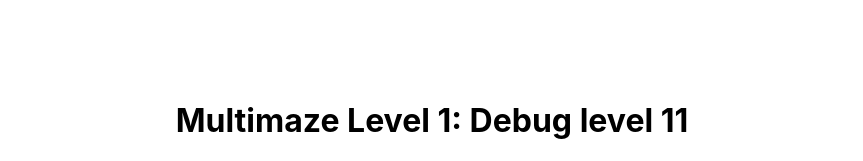
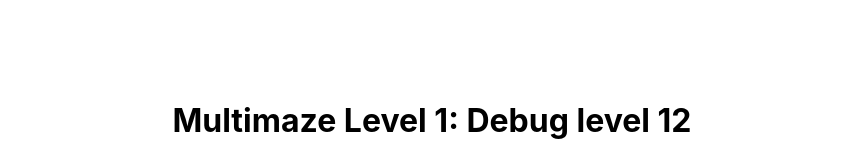
Before and after one commit to polkerty/multimaze, a Next.js app: page / in a window 1280 px wide. Shown: the top 161 px of the page, without its empty margins (208-1071 px from the left). Built offline with nearby package versions, Linux system fonts and the light colour scheme.

Commit message:
Update pages/level.js, pages/levels.json files

```diff
--- a/pages/level.js
+++ b/pages/level.js
@@ -45,14 +45,14 @@ export default class Level extends Component {
         let deathByes = [];
 
         for (const [x, y] of playerSquares) {
-            if (newBoard[x][y].indexOf(TOKEN.PLAYER1) > -1){
-                newBoard[x][y].splice(TOKEN.PLAYER1, 1)
+            while (newBoard[x][y].includes(TOKEN.PLAYER1)){
+                newBoard[x][y].splice(newBoard[x][y].indexOf(TOKEN.PLAYER1), 1)
             }
             let newX = x + dx, newY = y + dy;
             if (!this.isValidPosition(newX, newY)) continue;
 
             let newContents = softDeepCopy(this.state.board[x][y]);
-            if (newBoard[x][y].indexOf(TOKEN.PLAYER1) > -1){
+            if (newBoard[x][y].includes(TOKEN.PLAYER1)){
                 newContents.push(TOKEN.PLAYER1)
             }
             //removeDuplicatePlayers(newContents)
--- a/pages/levels.json
+++ b/pages/levels.json
@@ -1,6 +1,6 @@
 [
 {
-    "name": "Debug level 11",
+    "name": "Debug level 12",
     "definition": [[[1], [4], [4], [4], [4], [4], [4], [1]], [[1], [], [], [], [], [], [3], [1]], [[1], [], [], [], [], [], [], [1]], [[1], [], [], [],
 [], [], [], [1]], [[1], [], [], [1], [5], [], [5], [1]], [[1], [], [], [], [1], [], [], [1]], [[1], [2], [], [2], [], [], [], [1]], [[1], [1], [1], [1], [1], [1], [1], [1]]]
   },
```
